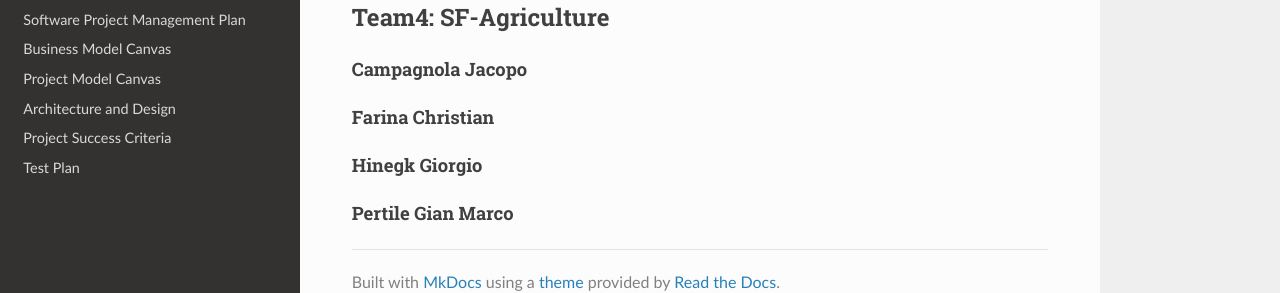
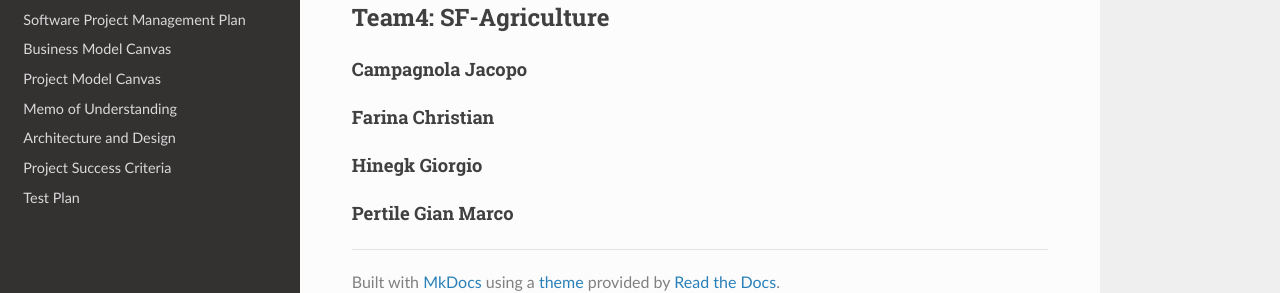
Before and after one commit to FarinaChristian/2020_5DI_team3.2_Farina, an MkDocs documentation site: the page built from docs/index.md, in a window 1280 px wide. Shown: the part 159-452 px from the top of the page. Built offline with MkDocs 1.6.1, drawn with Linux system fonts in a browser that asks for light colours; nearby versions of some CDN libraries.

Commit message:
Update mkdocs.yml

```diff
--- a/mkdocs.yml
+++ b/mkdocs.yml
@@ -5,6 +5,7 @@ nav:
     - 'Software Project Management Plan': 'software_projeckt_management_plan.md'
     - 'Business Model Canvas': 'business_model_canvas.pdf'
     - 'Project Model Canvas': 'project_model_canvas.pdf'
+    - 'Memo of Understanding': 'memo_of_understanding.md'
     - 'Architecture and Design': 'architecture_and_design.md'
     - 'Project Success Criteria': 'project_success_criteria.md'
     - 'Test Plan': 'test_plan.md'
```
